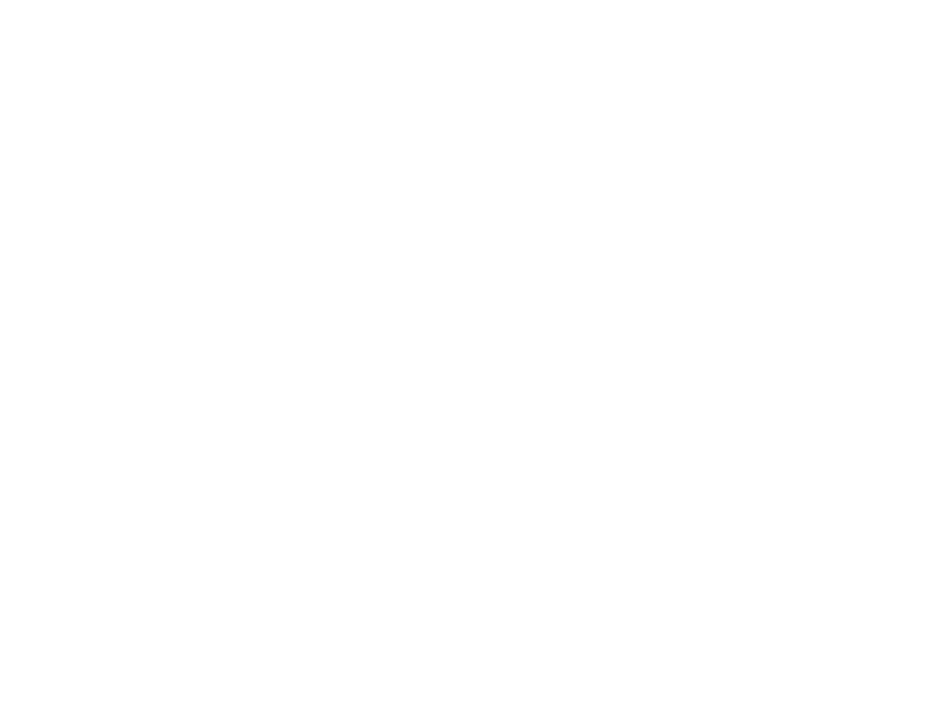
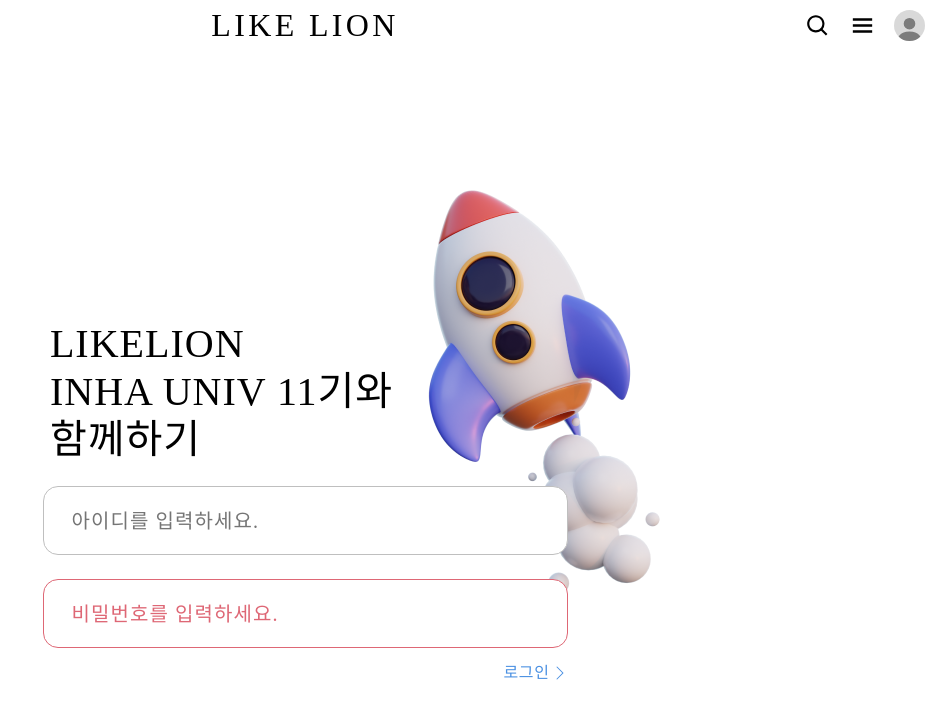
Before and after one commit to lionz-11/lionz-inha, a React (Create React App) app: page /login in a window 1280 px wide. Before the commit this address had no page. Shown: the top 718 px of the page, without its empty margins (335-1280 px from the left). Built offline with nearby package versions, Linux system fonts and the light colour scheme; a web font is replaced by a local one.

Commit message:
로그인 페이지 생성

```diff
--- a/src/component/InputBox/InputBox.jsx
+++ b/src/component/InputBox/InputBox.jsx
@@ -89,6 +89,7 @@
 };
 
 const InputWrapper = styled(Flex)`
+  background-color: white;
   border-radius: 10px;
   border: 1px solid #bfbfbf;
   padding-left: 19px;
--- /dev/null
+++ b/src/pages/Login/Login.jsx
@@ -0,0 +1,88 @@
+import React, { useState } from 'react';
+import styled from 'styled-components';
+import Layout from '../../component/Layout/Layout';
+import Header from '../../component/Header/Header';
+import Typography from '../../component/Typography/Typography';
+import Margin from '../../component/Margin/Margin';
+import Flex from '../../component/Flex/Flex';
+import RocketImg from './rocketImg.png';
+import InputBox from '../../component/InputBox/InputBox';
+import ArrowButton from '../../component/ArrowButton/ArrowButton';
+
+const TitleWrapper = styled(Flex)`
+  justify-content: center;
+  position:relative;
+  left:100px;
+`;
+
+const TextWrapper = styled.div`
+  display:flex;
+  flex-direction:column;
+  justify-content:left;
+`;
+
+const StyledRocket = styled.img`
+  position: relative;
+  bottom: 150px;
+  right: 40px;
+`;
+
+const StyledArrow = styled(ArrowButton)`
+  display: inline;
+`;
+
+const Container1 = styled.div`
+  display: flex;
+`;
+
+const Container2 = styled.div`
+  width: 100%;
+  display: flex;
+  justify-content: end;
+`;
+
+const StyledContainer = styled(Flex)`
+  position: relative;
+  bottom: 280px;
+`;
+
+const Login = () => {
+  const [inputId, setInputId] = useState('');
+  const [inputPw, setInputPw] = useState('');
+
+  const handleInputId = (e) => {
+    setInputId(e.target.value);
+  };
+
+  const handleInputPw = (e) => {
+    setInputPw(e.target.value);
+  };
+
+  return (
+    <Layout>
+      <Header />
+      <Margin height='270' />
+      <TitleWrapper>
+        <Container1>
+          <TextWrapper>
+            <Typography pageTitle>LIKELION</Typography>
+            <Typography pageTitle>INHA UNIV 11기와</Typography>
+            <Typography pageTitle>함께하기</Typography>
+          </TextWrapper>
+          <StyledRocket src={RocketImg} />
+        </Container1>
+      </TitleWrapper>
+      <StyledContainer column>
+        <InputBox input login placeholder='아이디를 입력하세요.' onChange={handleInputId} />
+        <Margin height='24' />
+        <InputBox input login pw alert placeholder='비밀번호를 입력하세요.' onChange={handleInputPw} />
+        <Margin height='15' />
+        <Container2>
+          <StyledArrow>로그인</StyledArrow>
+        </Container2>
+      </StyledContainer>
+    </Layout>
+  );
+};
+
+export default Login;
--- a/src/routes/Routes.jsx
+++ b/src/routes/Routes.jsx
@@ -7,6 +7,7 @@
 import SearchResult from '../pages/SearchResult/SearchResult';
 import Contact from '../pages/Contact/Contact';
 import ErrorPage from '../pages/ErrorPage/ErrorPage';
+import Login from '../pages/Login/Login';
 
 const Router = () => (
   <BrowserRouter>
@@ -17,7 +18,8 @@
       <Route path='/homework-list' element={<HomeworkList />} />
       <Route path='/search/:keyword' element={<SearchResult />} />
       <Route path='/contact' element={<Contact />} />
-      <Route path='/error' element={<ErrorPage/>} />
+      <Route path='/error' element={<ErrorPage />} />
+      <Route path='/login' element={<Login />} />
     </Routes>
   </BrowserRouter>
 );
```
Also changed, not shown: .eslintrc.js, src/pages/Login/rocketImg.png (added).
